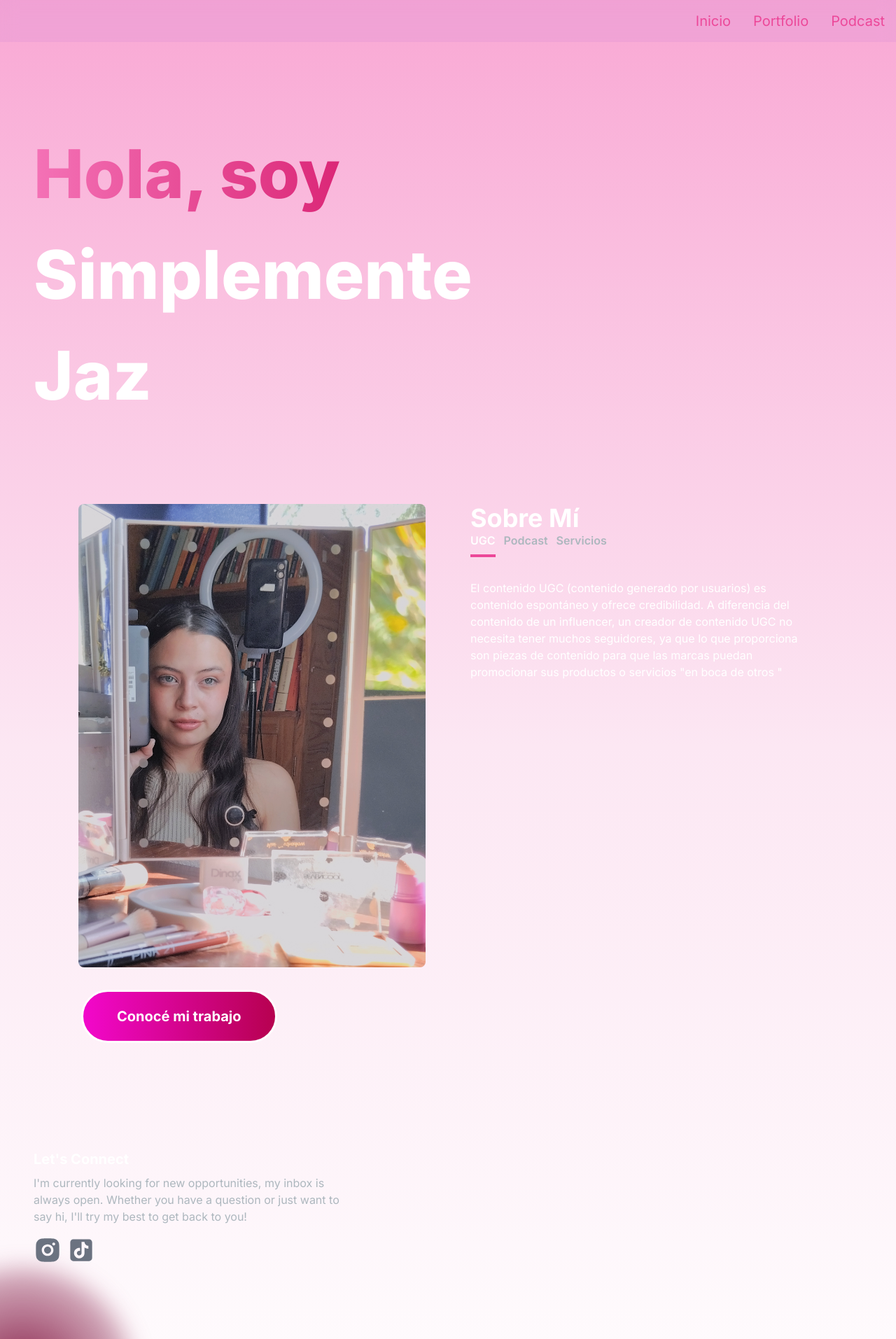
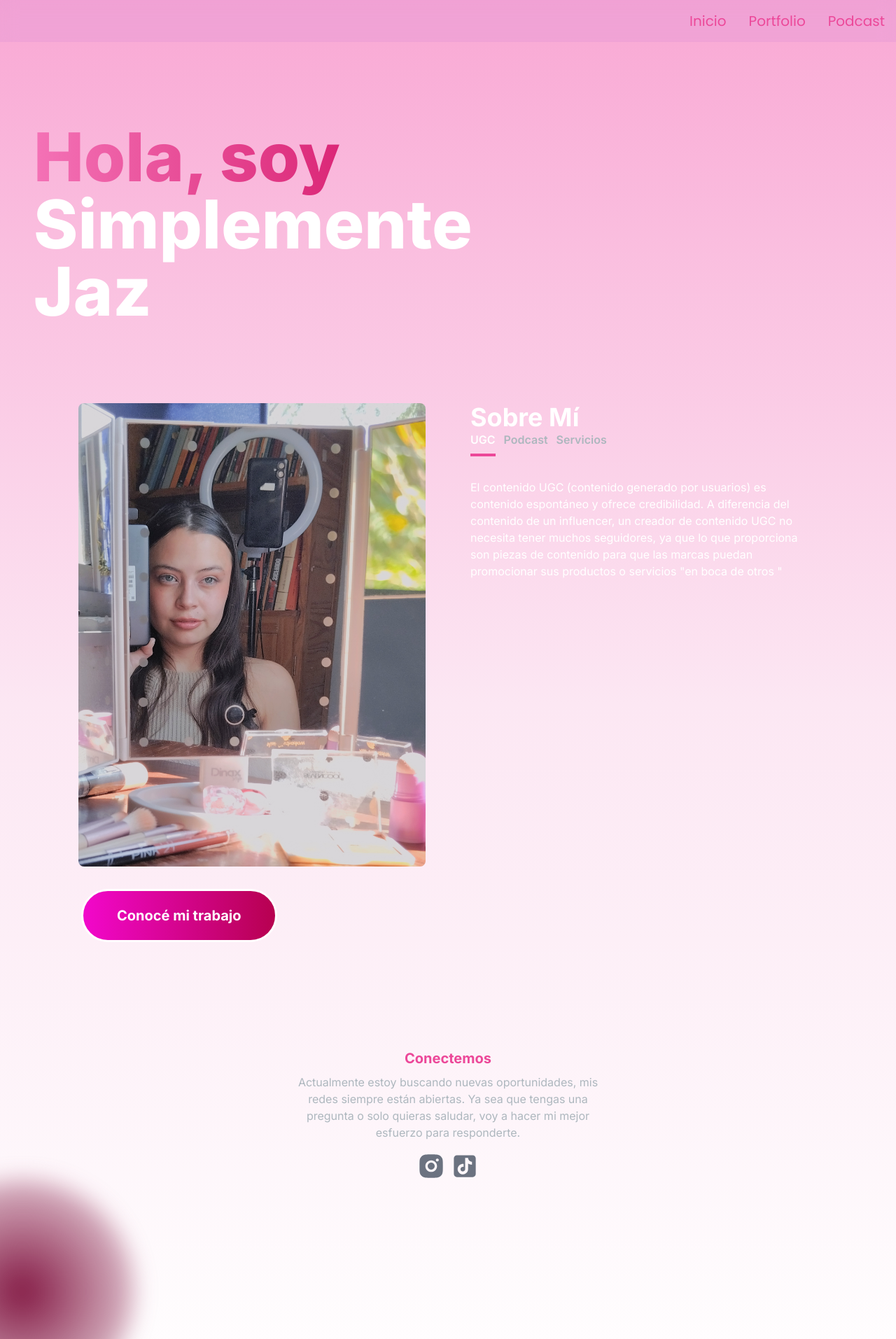
Before and after one commit to ignaciochiappero/jazmindfinton, a Next.js app: page / in a window 1280 px wide. Shown: the top 1913 px of the page at 70% size. Built offline with nearby package versions, Linux system fonts and the light colour scheme.

Commit message:
arreglos esteticos - cambio a componente boton flores

```diff
--- a/src/app/(pages)/podcast/page.jsx
+++ b/src/app/(pages)/podcast/page.jsx
@@ -1,4 +1,3 @@
-import ProjectsSection from '@/app/components/ProjectsSection'
 import React from 'react'
 import App from './swiper/App'
 
--- a/src/app/components/AboutSection.jsx
+++ b/src/app/components/AboutSection.jsx
@@ -69,7 +69,7 @@ const AboutSection = () => {
             transition={{ duration: 0.5 }}
             className="col-span-8 place-self-center text-center sm:text-left justify-self-start "
           >
-            <h1 className="text-white mb-4 text-4xl sm:text-5xl lg:text-8xl lg:leading-normal font-extrabold">
+            <h1 className="text-white mb-4 text-4xl max-sm:text-3xl sm:text-5xl lg:text-6xl xl:text-8xl lg:leading-normal font-extrabold">
               <span className="text-transparent bg-clip-text bg-gradient-to-r from-pink-400 to-pink-600">
                 Hola, soy{" "}
               </span>
@@ -103,15 +103,7 @@ const AboutSection = () => {
             transition={{ duration: 0.5 }}
             className="col-span-4 place-self-center mt-4 lg:mt-0"
           >
-            {/* <div className="rounded-full bg-[#181818] w-[250px] h-[250px] lg:w-[400px] lg:h-[400px] relative">
-            <Image
-              src="/images/hero-image.png"
-              alt="hero image"
-              className="absolute transform -translate-x-1/2 -translate-y-1/2 top-1/2 left-1/2"
-              width={300}
-              height={300}
-            />
-          </div> */}
+
           </motion.div>
         </div>
       </section>
@@ -157,40 +149,8 @@ const AboutSection = () => {
           </div>
         </div>
 
-        <div className="ml-3 lg:ml-16">
-          {/* <Link
-            href="/#contact"
-            className="px-6 inline-block py-3 w-full sm:w-fit rounded-full mr-4 bg-gradient-to-br from-pink-500 to-pink-600 hover:bg-slate-200 text-white"
-          >
-            Escribime
-          </Link> */}
+        <FlowerButton/>
 
-
-
-          {/* BOTÓN */}
-          <Link
-            href="/portfolio"
-            className="px-1 inline-block  w-full sm:w-fit rounded-full  text-white "
-          >
-            <div className="button">
-              <div className="button__content">
-                <span className="button__text">Conocé mi trabajo</span>
-
-                <div className="button__reflection-1"></div>
-                <div className="button__reflection-2"></div>
-              </div>
-
-              <img src="./star.png" alt="" className="button__star-1" />
-              <img src="./star.png" alt="" className="button__star-2" />
-              <img src="./circle.png" alt="" className="button__circle-1" />
-              <img src="./circle.png" alt="" className="button__circle-2" />
-              <img src="./diamond.png" alt="" className="button__diamond" />
-              <img src="./triangle.png" alt="" className="button__triangle" />
-
-              <div className="button__shadow"></div>
-            </div>
-          </Link>
-        </div>
       </section>
     </>
   );
--- a/src/app/components/EmailSection.jsx
+++ b/src/app/components/EmailSection.jsx
@@ -2,43 +2,34 @@
 import React from "react";
 
 import Link from "next/link";
-import Image from "next/image";
-
 import { RiInstagramFill } from "react-icons/ri";
 import { AiFillTikTok } from "react-icons/ai";
 
-
-
 const EmailSection = () => {
-
-
   return (
     <section
       id="contact"
-      className="grid md:grid-cols-2 my-12 md:my-12 py-24 gap-4 relative"
+      className="grid md:grid-cols-1 my-12 py-24 gap-4 relative"
     >
       <div className="bg-[radial-gradient(ellipse_at_center,_var(--tw-gradient-stops))] from-primary-900 to-transparent rounded-full h-80 w-80 z-0 blur-lg absolute top-3/4 -left-4 transform -translate-x-1/2 -translate-1/2"></div>
-      <div className="z-10">
-        <h5 className="text-xl font-bold text-white my-2">
-          Let&apos;s Connect
+      <div className="z-10 flex flex-col items-center justify-center text-center">
+        <h5 className="text-xl font-bold text-secondary-500 my-2">
+          Conectemos
         </h5>
         <p className="text-[#ADB7BE] mb-4 max-w-md">
-          {" "}
-          I&apos;m currently looking for new opportunities, my inbox is always
-          open. Whether you have a question or just want to say hi, I&apos;ll
-          try my best to get back to you!
+          Actualmente estoy buscando nuevas oportunidades, mis redes
+          siempre están abiertas. Ya sea que tengas una pregunta o solo quieras saludar,
+          voy a hacer mi mejor esfuerzo para responderte.
         </p>
         <div className="socials flex flex-row gap-2">
           <Link href="https://www.instagram.com/jazmind.finton/">
-            <RiInstagramFill className="text-gray-500 h-10 w-10 " />
+            <RiInstagramFill className="text-gray-500 h-10 w-10 transition-transform transform hover:scale-110 hover:text-secondary-500" />
           </Link>
           <Link href="https://www.tiktok.com/@jazmind.finton">
-           <AiFillTikTok className="text-gray-500 h-10 w-10 " />
-
+            <AiFillTikTok className="text-gray-500 h-10 w-10 transition-transform transform hover:scale-110 hover:text-secondary-500 " />
           </Link>
         </div>
       </div>
-
     </section>
   );
 };
--- a/src/app/components/FlowerButton.jsx
+++ b/src/app/components/FlowerButton.jsx
@@ -1,27 +1,43 @@
-import React from 'react';
+import React, { useState } from 'react';
+import Link from 'next/link';
 
 const FlowerButton = () => {
+  const [clicked, setClicked] = useState(false);
+
+  const handleClick = () => {
+    if (!clicked) {
+      setClicked(true); // Deshabilitar el botón
+      setTimeout(() => {
+        // Redirigir después de 1.5 segundos
+        window.location.href = '/portfolio'; // Cambiar la ubicación de la ventana
+      }, 1500);
+    }
+  };
+
   return (
-    <div className="flex items-center justify-center p-8">
-      <button className="relative group bg-green-500 text-white px-6 py-3 rounded-lg transition-all duration-300 hover:bg-green-600">
-        Hover sobre mí
+    <div className="ml-3 lg:ml-16">
+      {/* BOTÓN */}
+      <button
+        onClick={handleClick}
+        disabled={clicked} // Deshabilitar el botón si ya fue clickeado
+        className={`px-1 inline-block w-full sm:w-fit rounded-full text-white ${clicked ? 'opacity-50 cursor-not-allowed' : ''}`}
+      >
+        <div className="button">
+          <div className="button__content">
+            <span className="button__text">Conocé mi trabajo</span>
 
-        {/* Tallo de la flor */}
-        <div className="absolute left-1/2 bottom-full -translate-x-1/2 w-1 h-0 group-hover:h-12 bg-green-600 transition-all duration-500"></div>
+            <div className="button__reflection-1"></div>
+            <div className="button__reflection-2"></div>
+          </div>
 
-        {/* Pétalos de la flor */}
-        <div className="absolute left-1/2 bottom-full -translate-x-1/2 -translate-y-12 opacity-0 group-hover:opacity-100 transition-all duration-500 delay-300">
+          <img src="./star.png" alt="" className="button__star-1" />
+          <img src="./star.png" alt="" className="button__star-2" />
+          <img src="./circle.png" alt="" className="button__circle-1" />
+          <img src="./circle.png" alt="" className="button__circle-2" />
+          <img src="./diamond.png" alt="" className="button__diamond" />
+          <img src="./triangle.png" alt="" className="button__triangle" />
 
-
-          {/* Pétalos */}
-          <div className="absolute w-5 h-5 bg-pink-400 rounded-full transform -translate-x-1/2 -translate-y-1/2 scale-0 group-hover:scale-100 transition-transform duration-300 delay-500" style={{ top: '-10px' }}></div>
-          <div className="absolute w-5 h-5 bg-pink-400 rounded-full transform -translate-x-1/2 -translate-y-1/2 scale-0 group-hover:scale-100 transition-transform duration-300 delay-500" style={{ top: '10px' }}></div>
-          <div className="absolute w-5 h-5 bg-pink-400 rounded-full transform -translate-x-1/2 -translate-y-1/2 scale-0 group-hover:scale-100 transition-transform duration-300 delay-500" style={{ left: '-10px' }}></div>
-          <div className="absolute w-5 h-5 bg-pink-400 rounded-full transform -translate-x-1/2 -translate-y-1/2 scale-0 group-hover:scale-100 transition-transform duration-300 delay-500" style={{ left: '10px' }}></div>
-
-
-                    {/* Centro de la flor */}
-                    <div className="absolute w-4 h-4 bg-yellow-400 rounded-full transform -translate-x-1/2 -translate-y-1/2"></div>
+          <div className="button__shadow"></div>
         </div>
       </button>
     </div>
--- a/src/app/components/NavLink.jsx
+++ b/src/app/components/NavLink.jsx
@@ -2,12 +2,23 @@ import Link from "next/link";
 
 const NavLink = ({ href, title }) => {
   return (
-    <Link
-      href={href}
-      className="block py-2 pl-3 pr-4 text-secondary-500  sm:text-xl rounded md:p-0 hover:text-rose-400 transition-all"
-    >
-      {title}
-    </Link>
+    <>
+      {/* Estilo en línea para importar la fuente */}
+      <style jsx global>{`
+        @import url('https://fonts.googleapis.com/css2?family=Poppins:wght@400;600&display=swap');
+
+        .nav-link {
+          font-family: 'Poppins', sans-serif;
+        }
+      `}</style>
+
+      <Link
+        href={href}
+        className="nav-link block py-2 pl-3 pr-4 text-secondary-500 sm:text-xl rounded md:p-0 hover:text-rose-400 transition-all"
+      >
+        {title}
+      </Link>
+    </>
   );
 };
 
```
